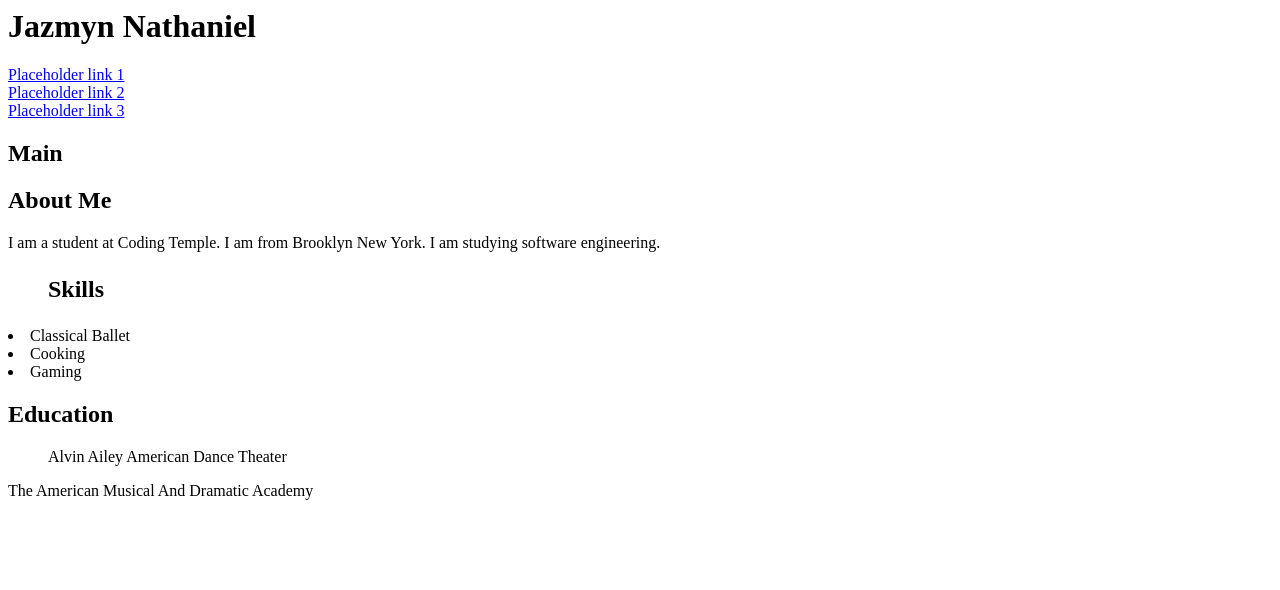
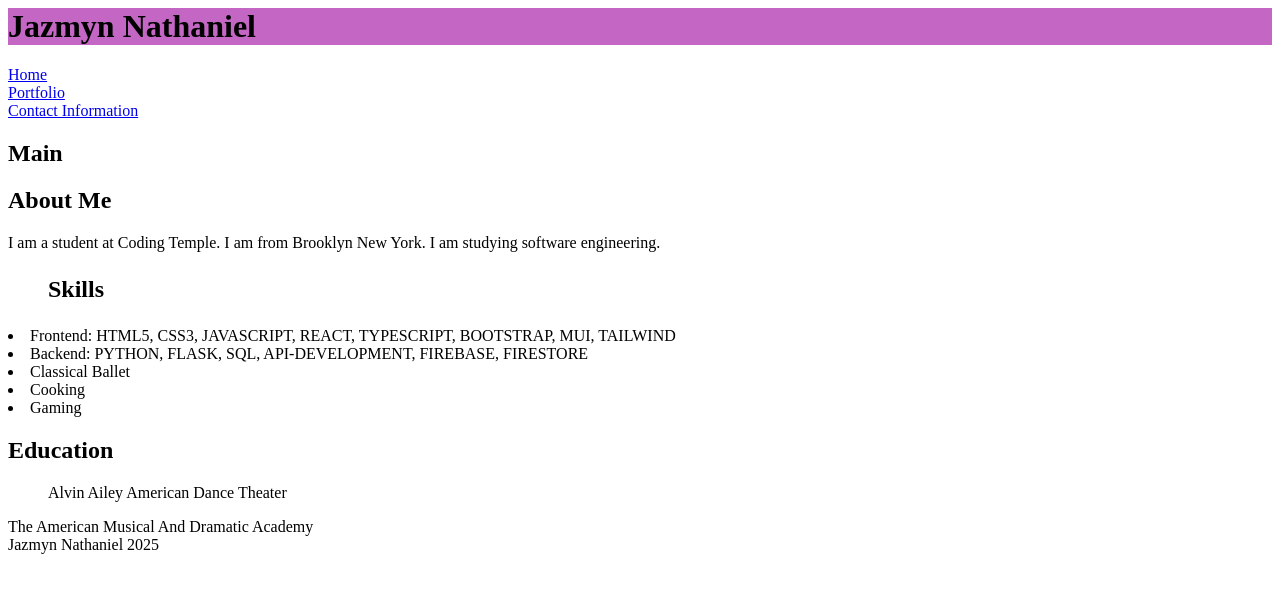
Before and after one commit to JazmynNathaniel/Lesson_2_My_Portfolio, a plain HTML site: page profile.html in a window 1280 px wide. Drawn offline with Linux system fonts and the light colour scheme.

Commit message:
Lesson 1
Lesson 1 HTML Profile.

```diff
--- a/profile.html
+++ b/profile.html
@@ -1,24 +1,36 @@
 <body>
+    <div class="container">
+  <!-- Content here -->
     <!-- Add header with your name and navigation here -->
-    <header><h1>Jazmyn Nathaniel</h1></header>
-    <nav></nav><a href="url">Placeholder link 1</a>
-        <nav></nav><a href="url">Placeholder link 2
-                <nav></nav><a href="url">Placeholder link 3
+    <header><h1 style="background-color:rgb(196, 102, 196);">Jazmyn Nathaniel</h1></header>
+    <nav></nav><a href="url">Home</a>
+        <nav></nav><a href="url">Portfolio
+                <nav></nav><a href="url">Contact Information
                 </a>
         </a>
+</div>
+
 
 <Main><h2>Main</h2></Main>
 <H2> About Me</H2>
 <p>I am a student at Coding Temple. I am from Brooklyn New York. I am studying software engineering.</p>
+
 <h2><ul>Skills</ul></h2>
+<li>Frontend:
+HTML5, CSS3, JAVASCRIPT, REACT, TYPESCRIPT, BOOTSTRAP, MUI, TAILWIND</li>
+<li>Backend:
+PYTHON, FLASK, SQL, API-DEVELOPMENT, FIREBASE, FIRESTORE</li>
 <li>Classical Ballet</li>
 <li>Cooking</li>
 <li>Gaming</li>
 <h2>Education</h2>
 <ol>Alvin Ailey American Dance Theater</ol>
 <ol2>The American Musical And Dramatic Academy</ol2>
+<img src="" alt="">
+
 
 
     <!-- Add footer with copyright and contact email here -->
+     <footer>Jazmyn Nathaniel 2025</footer>
 </body>
 </html>
```
